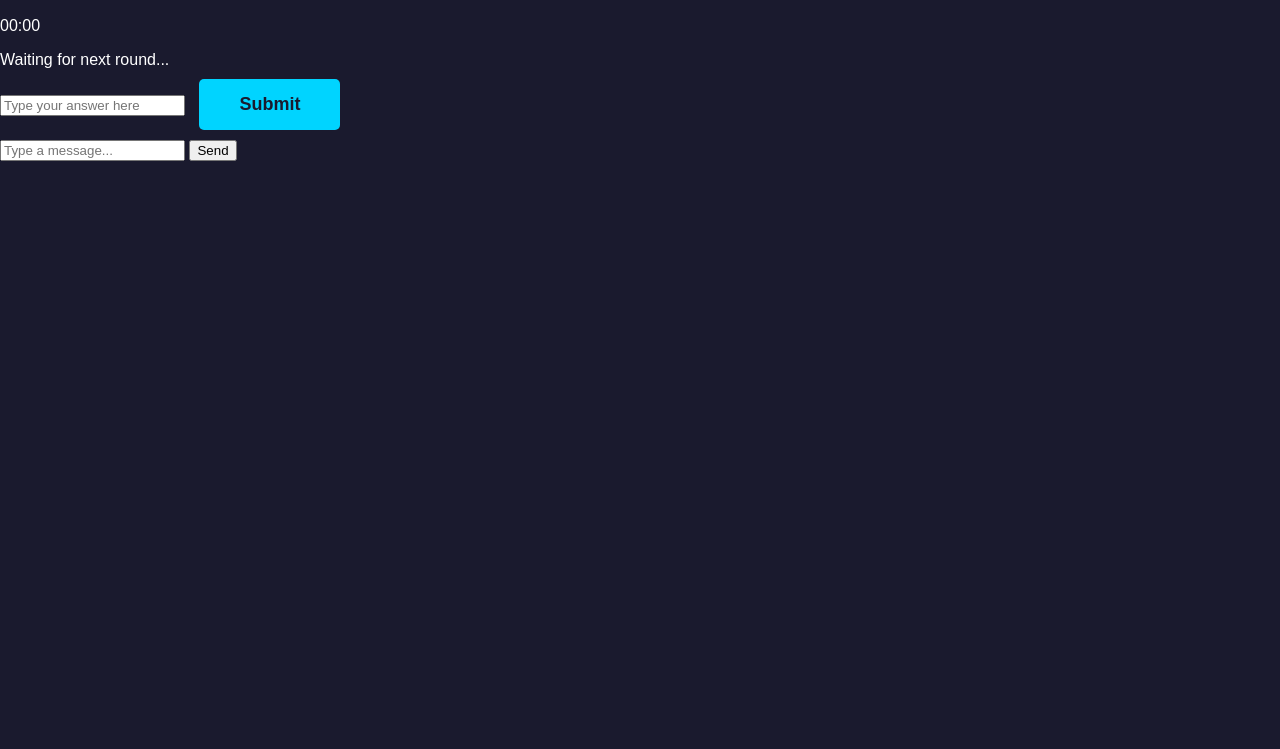
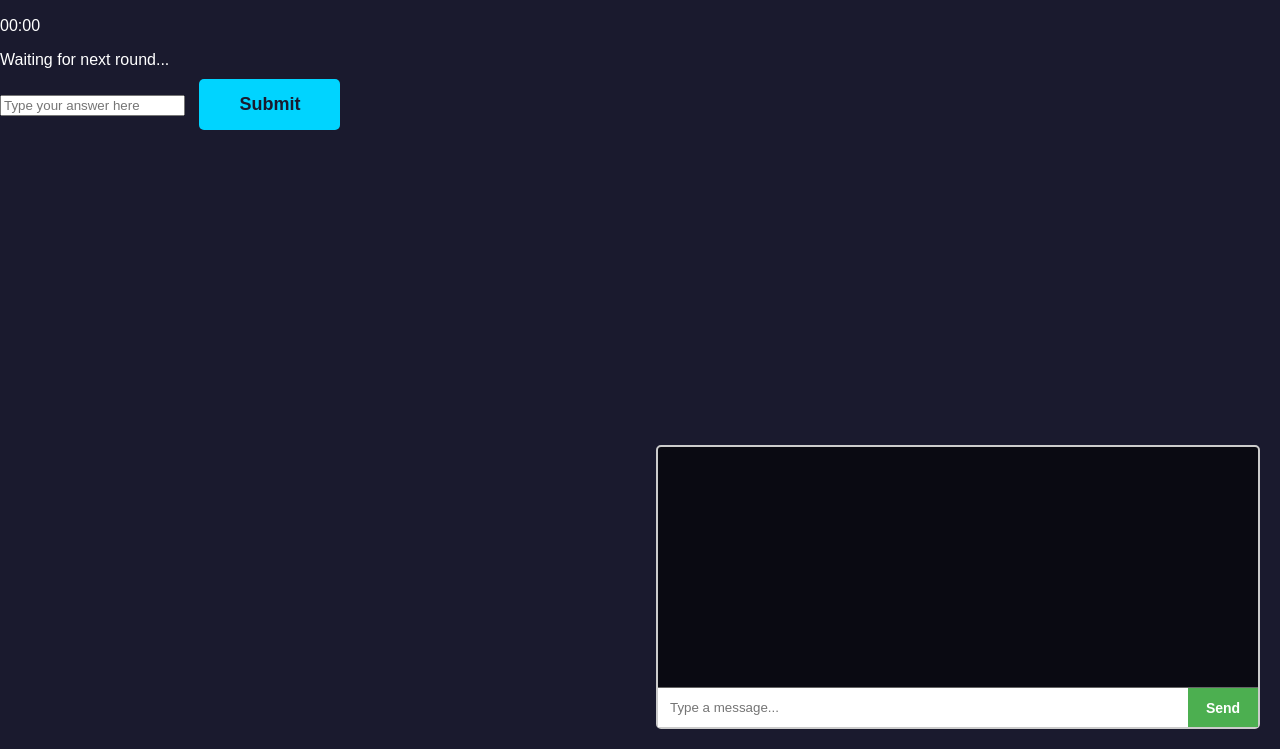
Before and after one commit to brandonshrt/Faking-It, a website: page app/public/pages/game.html in a window 1280 px wide. Shown: the part 51-800 px from the top of the page. Drawn offline with nearby package versions, Linux system fonts and the light colour scheme; no server answers.

Commit message:
Added chat CSS

```diff
--- a/app/public/style.css
+++ b/app/public/style.css
@@ -184,3 +184,49 @@ p {
     font-weight: bold;
     color: #333;
   }
+
+.chat-container {
+  position: fixed;
+  bottom: 20px;
+  right: 20px;
+  width: 600px;
+  height: 280px;
+
+  display: flex;
+  flex-direction: column;
+
+  border: 2px solid #ccc;
+  background: rgba(0, 0, 0, 0.6);
+  border-radius: 5px;
+
+  font-size: 14px;
+  color: white;
+}
+
+.chat-messages {
+  flex: 1;
+  overflow-y: auto;
+  padding: 5px;
+}
+
+.chat-input-container {
+  display: flex;
+  border-top: 1px solid #666;
+}
+
+.chat-input {
+  flex: 1;
+  padding: 12px;
+  border: none;
+  outline: none;
+}
+
+.chat-send {
+  width: 70px;
+  border: none;
+  cursor: pointer;
+  background: #4caf50;
+  color: white;
+  font-weight: bold;
+  font-size: 14px;
+}
```
